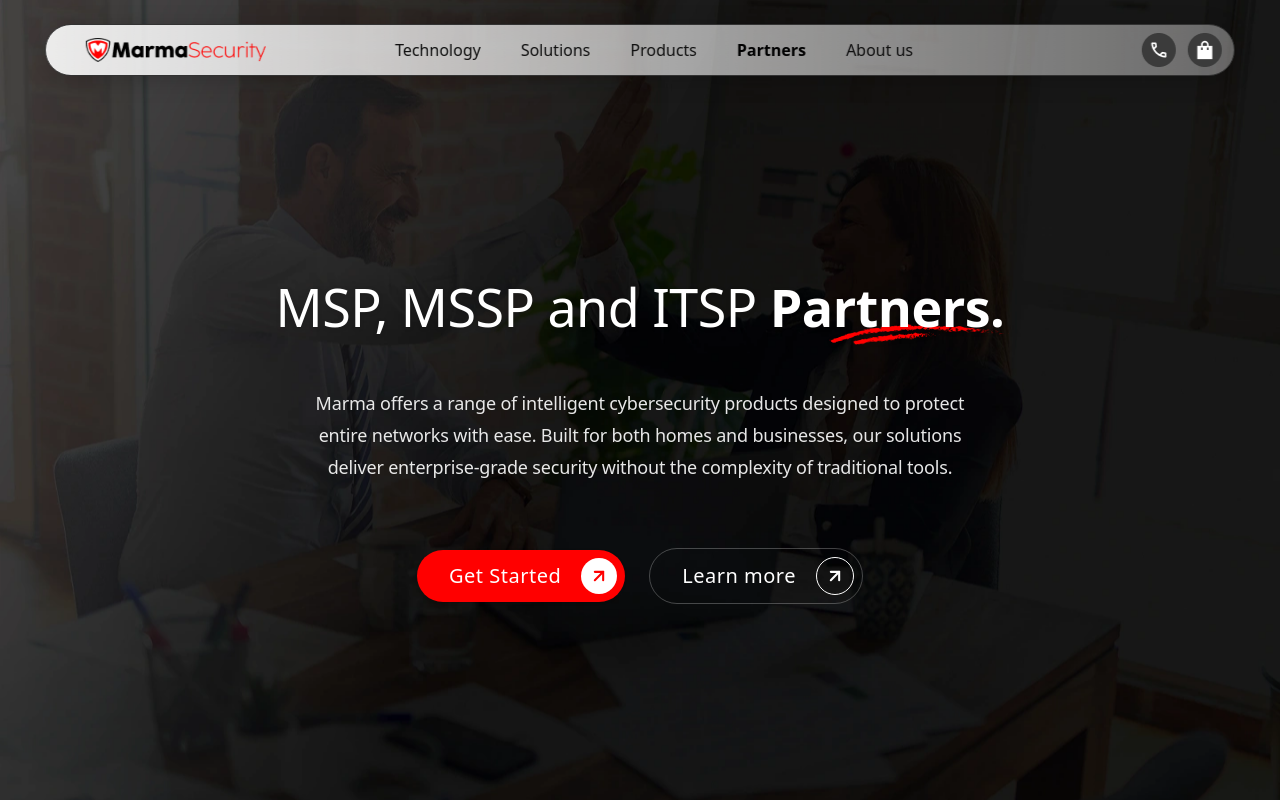
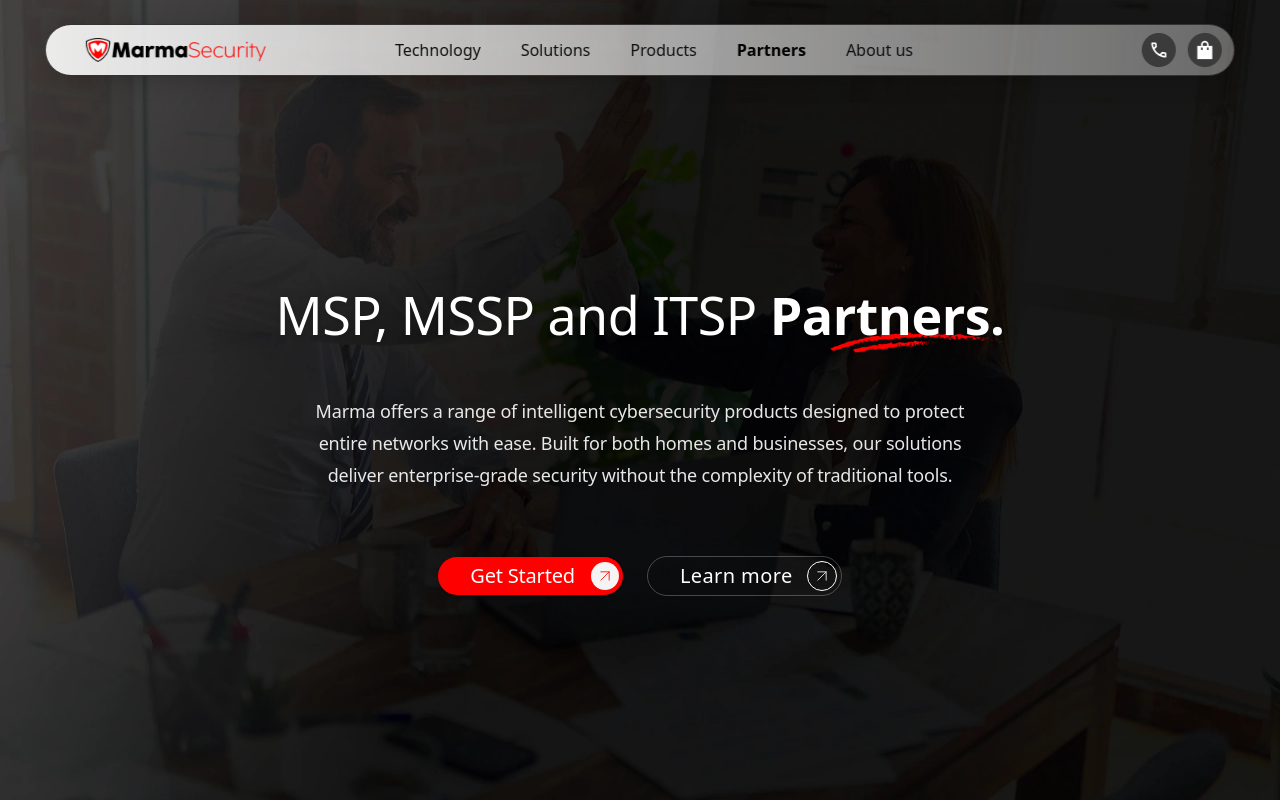
Before and after one commit to vinay-uelement/marma-security, a Next.js app: page /partners in a window 1280 px wide. Shown: the top 800 px of the page. Built offline with nearby package versions, Linux system fonts and the light colour scheme.

Commit message:
Unify button styles on Partners page with Homepage banner design while maintaining current alignment

```diff
--- a/app/partners/page.tsx
+++ b/app/partners/page.tsx
@@ -44,48 +44,20 @@ export default function PartnersPage() {
                         <div className="flex flex-col sm:flex-row items-center justify-center gap-4 sm:gap-6 mt-8 w-full">
                             {/* Get Started Button */}
                             <Link href="#">
-                <button className="flex items-center justify-between gap-5 bg-[#FF0000] rounded-full pl-8 pr-2 py-2 group transition-transform hover:scale-[1.02] shadow-sm cursor-pointer w-fit min-w-[200px] text-left whitespace-nowrap">
-                  <span className="partners-banner-btn-text">Get Started</span>
-                  <div className="bg-[#FFFFFF] text-[#FF0000] rounded-full p-2 flex items-center justify-center flex-shrink-0">
-                    <svg
-                      xmlns="http://www.w3.org/2000/svg"
-                      width="20"
-                      height="20"
-                      viewBox="0 0 24 24"
-                      fill="none"
-                      stroke="currentColor"
-                      strokeWidth="2.5"
-                      strokeLinecap="round"
-                      strokeLinejoin="round"
-                    >
-                      <line x1="7" y1="17" x2="17" y2="7"></line>
-                      <polyline points="7 7 17 7 17 17"></polyline>
-                    </svg>
+                                <button className="relative flex items-center justify-center rounded-full pl-8 pr-12 py-1 min-w-[160px] md:min-w-[180px] transition-transform hover:scale-[1.02] group shadow-sm bg-[#FF0000] text-white hover:bg-[#E10000] cursor-pointer">
+                                    <span className="font-banner text-[16px] md:text-[20px] font-normal tracking-[-0.01em]">Get Started</span>
+                                    <div className="bg-[#F4F4F4] text-[#FF0000] rounded-full p-1 flex items-center justify-center shrink-0 group-hover:bg-white transition-colors absolute right-1">
+                                        <svg xmlns="http://www.w3.org/2000/svg" width="20" height="20" viewBox="0 0 24 24" fill="none" stroke="currentColor" strokeWidth="1" strokeLinecap="round" strokeLinejoin="round"><line x1="7" y1="17" x2="17" y2="7"></line><polyline points="7 7 17 7 17 17"></polyline></svg>
                                     </div>
                                 </button>
                             </Link>
 
                             {/* Learn More Button */}
                             <Link href="#">
-                <button className="flex items-center justify-between gap-5 bg-transparent border border-[#FFFFFF40] rounded-full pl-8 pr-2 py-2 group transition-transform hover:scale-[1.02] cursor-pointer w-fit min-w-[200px] text-left whitespace-nowrap">
-                  <span className="text-white footer-btn-text tracking-wide text-[16px] md:text-[18px]">
-                    Learn more
-                  </span>
-                  <div className="border border-[#FFFFFF] text-white rounded-full p-2 flex items-center justify-center flex-shrink-0">
-                    <svg
-                      xmlns="http://www.w3.org/2000/svg"
-                      width="20"
-                      height="20"
-                      viewBox="0 0 24 24"
-                      fill="none"
-                      stroke="currentColor"
-                      strokeWidth="2.5"
-                      strokeLinecap="round"
-                      strokeLinejoin="round"
-                    >
-                      <line x1="7" y1="17" x2="17" y2="7"></line>
-                      <polyline points="7 7 17 7 17 17"></polyline>
-                    </svg>
+                                <button className="relative flex items-center justify-center rounded-full pl-8 pr-12 py-1 min-w-[160px] md:min-w-[180px] transition-transform hover:scale-[1.02] group shadow-sm bg-transparent border border-[#FFFFFF40] text-white hover:bg-white/10 cursor-pointer">
+                                    <span className="text-[16px] md:text-[20px] tracking-[0.02em]">Learn more</span>
+                                    <div className="border border-[#ffffff] text-white rounded-full p-1 flex items-center justify-center shrink-0 group-hover:bg-white/10 transition-colors absolute right-1">
+                                        <svg xmlns="http://www.w3.org/2000/svg" width="20" height="20" viewBox="0 0 24 24" fill="none" stroke="currentColor" strokeWidth="1" strokeLinecap="round" strokeLinejoin="round"><line x1="7" y1="17" x2="17" y2="7"></line><polyline points="7 7 17 7 17 17"></polyline></svg>
                                     </div>
                                 </button>
                             </Link>
```
Lines whose indentation alone changed are shown as unchanged.
